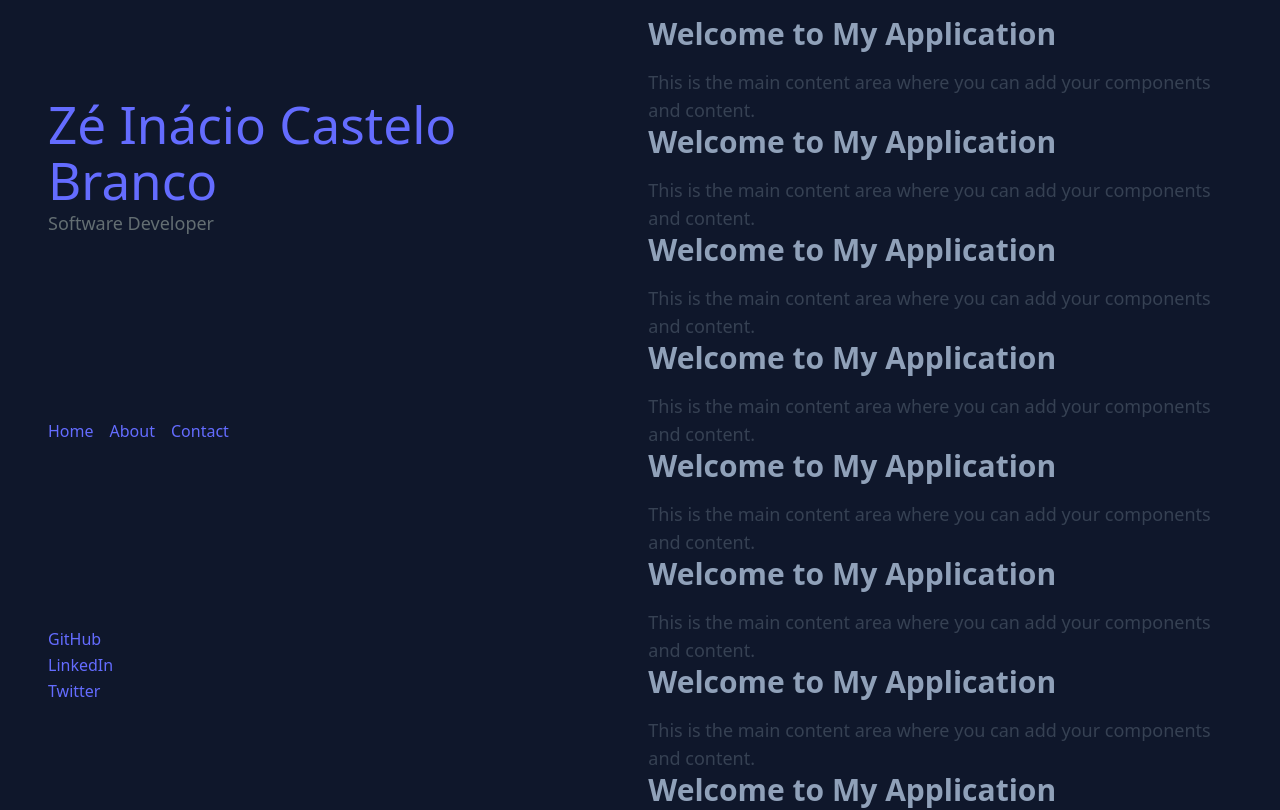
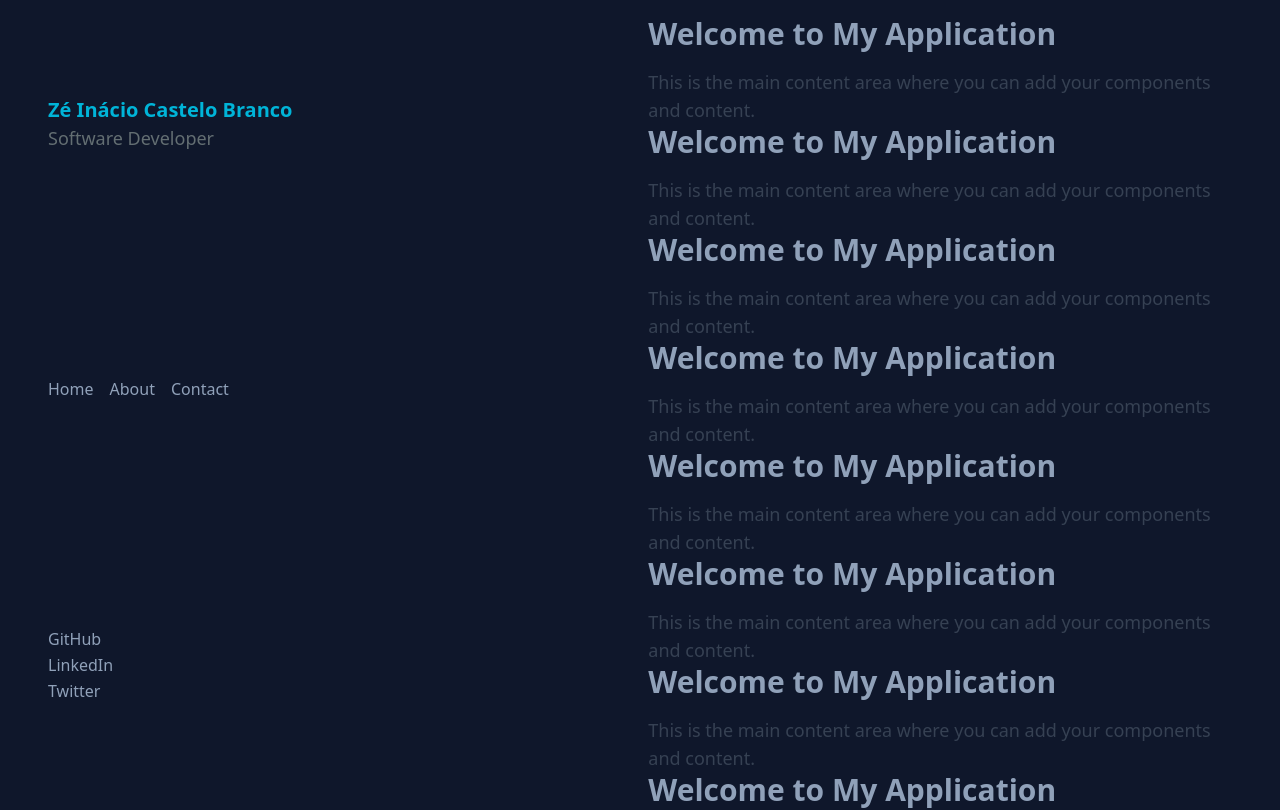
Before and after one commit to ZeInacioCB/my-portfolio, a React (Vite) app: page / in a window 1280 px wide. Shown: the top 810 px of the page. Built offline with nearby package versions, Linux system fonts and the light colour scheme.

Commit message:
fix: one doc was not saved

```diff
--- a/src/styles/index.css
+++ b/src/styles/index.css
@@ -57,53 +57,6 @@
 
 body {
   @apply bg-slate-900 leading-relaxed text-slate-400 antialiased selection:bg-teal-300 selection:text-teal-900;
-  margin: 0;
-  display: flex;
-  place-items: center;
-  min-width: 320px;
-  min-height: 100vh;
-}
-
-/* site-container is used to center the content vertically and horizontally */
-.site-container {
-  @apply flex justify-between gap-4;
-  @apply mx-auto min-h-screen max-w-screen-xl px-6 py-12 font-sans md:px-12 md:py-16 lg:py-0;
-
-  header {
-    @apply lg:sticky lg:top-0 lg:flex lg:max-h-screen lg:w-[48%] lg:flex-col lg:justify-between lg:py-24;
-  }
-}
-
-a {
-  font-weight: 500;
-  color: #646cff;
-  text-decoration: inherit;
-}
-a:hover {
-  color: #535bf2;
-}
-h1 {
-  font-size: 3.2em;
-  line-height: 1.1;
-}
-
-button {
-  border-radius: 8px;
-  border: 1px solid transparent;
-  padding: 0.6em 1.2em;
-  font-size: 1em;
-  font-weight: 500;
-  font-family: inherit;
-  background-color: #1a1a1a;
-  cursor: pointer;
-  transition: border-color 0.25s;
-}
-button:hover {
-  border-color: #646cff;
-}
-button:focus,
-button:focus-visible {
-  outline: 4px auto -webkit-focus-ring-color;
 }
 
 @media (prefers-color-scheme: light) {
```
